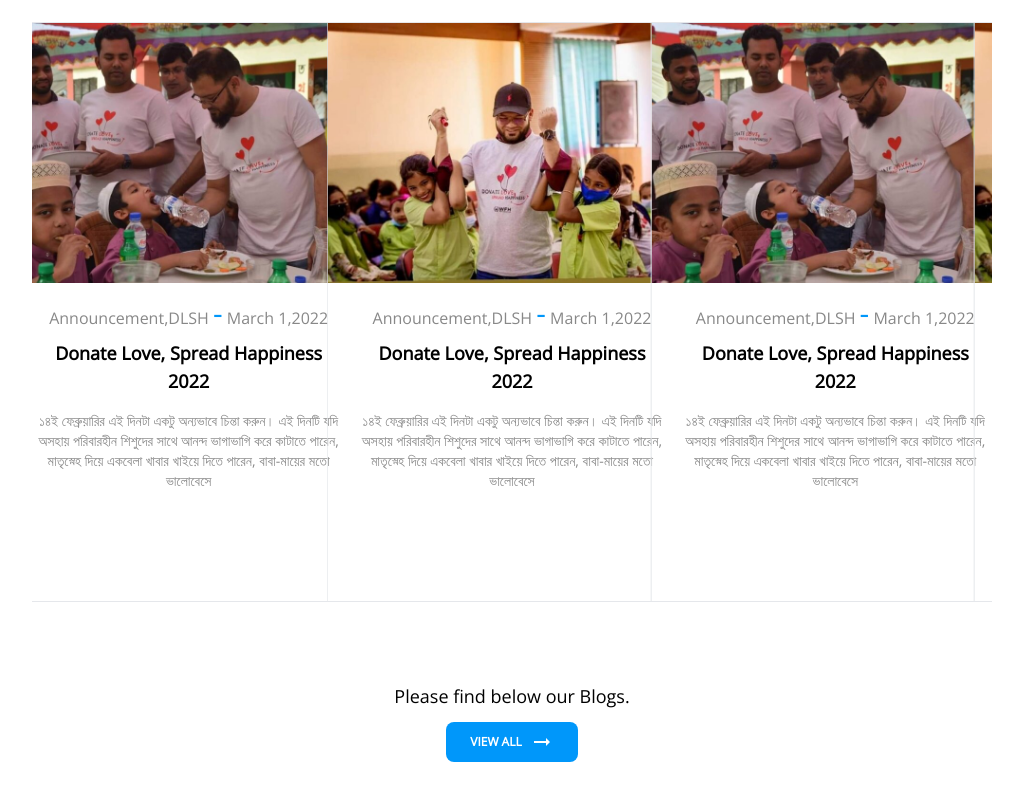
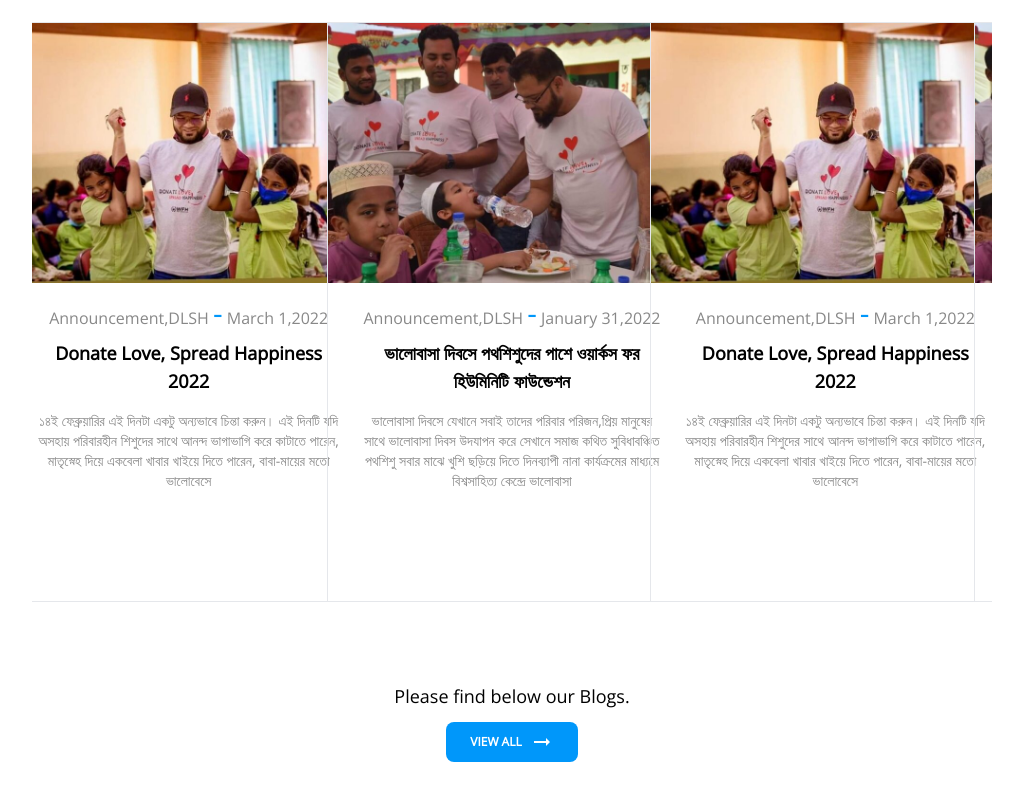
Before and after one commit to tanvirMahtab077/Wfh-clone, a React (Create React App) app: page / in a window 1280 px wide. Shown: the part 1467-2267 px from the top of the page, without its empty margins (128-1151 px from the left). Built offline with nearby package versions, Linux system fonts and the light colour scheme.

Commit message:
all slider fixed

```diff
--- a/src/Components/BlogSlider/BlogCard.js
+++ b/src/Components/BlogSlider/BlogCard.js
@@ -2,7 +2,7 @@ import React, { useState } from 'react';
 import { BsPlusCircle } from 'react-icons/bs';
 import { Link } from 'react-router-dom';
 
-const BlogCard = ({ blogimg }) => {
+const BlogCard = ({ blogimg, date, title, description, link }) => {
     const [background, setBackground] = useState('')
     const [zoom, setZoom] = useState('')
     const [icon, setIcon] = useState('')
@@ -35,9 +35,9 @@ const BlogCard = ({ blogimg }) => {
                 </div>
             </div>
             <div className='px-8 pt-3 pb-8'>
-                <p className='text-[#888888] text-base mb-2'>Announcement,DLSH <span className='text-[#0097FA] text-3xl'>-</span> March 1,2022</p>
-                <Link className='font-bold text-lg' to="2022/01/31/donate-love-spread-happiness-2022/">Donate Love, Spread Happiness 2022</Link>
-                <p className='text-[#888888] text-sm mt-4'>১৪ই ফেব্রুয়ারির এই দিনটা একটু অন্যভাবে চিন্তা করুন। এই দিনটি যদি অসহায় পরিবারহীন শিশুদের সাথে আনন্দ ভাগাভাগি করে কাটাতে পারেন, মাতৃস্নেহ দিয়ে একবেলা খাবার খাইয়ে দিতে পারেন, বাবা-মায়ের মতো ভালোবেসে</p>
+                <p className='text-[#888888] text-base mb-2'>Announcement,DLSH <span className='text-[#0097FA] text-3xl'>-</span> {date}</p>
+                <Link className='font-bold text-lg' to={link}>{title}</Link>
+                <p className='text-[#888888] text-sm mt-4'>{description}</p>
             </div>
         </div>
     );
--- a/src/Components/BlogSlider/BlogSlider.js
+++ b/src/Components/BlogSlider/BlogSlider.js
@@ -11,12 +11,28 @@ const BlogSlider = () => {
     const data = {
         navigation: false,
         pagination: false,
-        autoplay: true,
+        autoplay: false,
         slidesPerView: 3
     }
     const blogimg = {
         img1: blog1,
         img2: blog2
+    }
+    const date = {
+        date1: ' March 1,2022',
+        date2: ' January 31,2022'
+    }
+    const title = {
+        title1: 'Donate Love, Spread Happiness 2022',
+        title2: 'ভালোবাসা দিবসে পথশিশুদের পাশে ওয়ার্কস ফর হিউমিনিটি ফাউন্ডেশন'
+    }
+    const description = {
+        description1: '১৪ই ফেব্রুয়ারির এই দিনটা একটু অন্যভাবে চিন্তা করুন। এই দিনটি যদি অসহায় পরিবারহীন শিশুদের সাথে আনন্দ ভাগাভাগি করে কাটাতে পারেন, মাতৃস্নেহ দিয়ে একবেলা খাবার খাইয়ে দিতে পারেন, বাবা-মায়ের মতো ভালোবেসে',
+        description2: 'ভালোবাসা দিবসে যেখানে সবাই তাদের পরিবার পরিজন,প্রিয় মানুষের সাথে ভালোবাসা দিবস উদযাপন করে সেখানে সমাজ কথিত সুবিধাবঞ্চিত পথশিশু সবার মাঝে খুশি ছড়িয়ে দিতে দিনব্যাপী নানা কার্যক্রমের মাধ্যমে বিশ্বসাহিত্য কেন্দ্রে ভালোবাসা'
+    }
+    const link = {
+        link1: '2022/01/31/donate-love-spread-happiness-2022/',
+        link2: '/2022/03/01/dlsh2022/',
     }
     return (
         <div className='mx-3 lg:mx-40 my-20'>
@@ -33,21 +49,37 @@ const BlogSlider = () => {
                 <SwiperSlide>
                     <BlogCard
                         blogimg={blogimg.img1}
+                        date={date.date1}
+                        title={title.title1}
+                        description={description.description1}
+                        link={link.link1}
                     />
                 </SwiperSlide>
                 <SwiperSlide>
                     <BlogCard
                         blogimg={blogimg.img2}
+                        date={date.date2}
+                        title={title.title2}
+                        description={description.description2}
+                        link={link.link2}
                     />
                 </SwiperSlide>
                 <SwiperSlide>
                     <BlogCard
                         blogimg={blogimg.img1}
+                        date={date.date1}
+                        title={title.title1}
+                        description={description.description1}
+                        link={link.link1}
                     />
                 </SwiperSlide>
                 <SwiperSlide>
                     <BlogCard
                         blogimg={blogimg.img2}
+                        date={date.date2}
+                        title={title.title2}
+                        description={description.description2}
+                        link={link.link2}
                     />
                 </SwiperSlide>
             </Slider>
```
